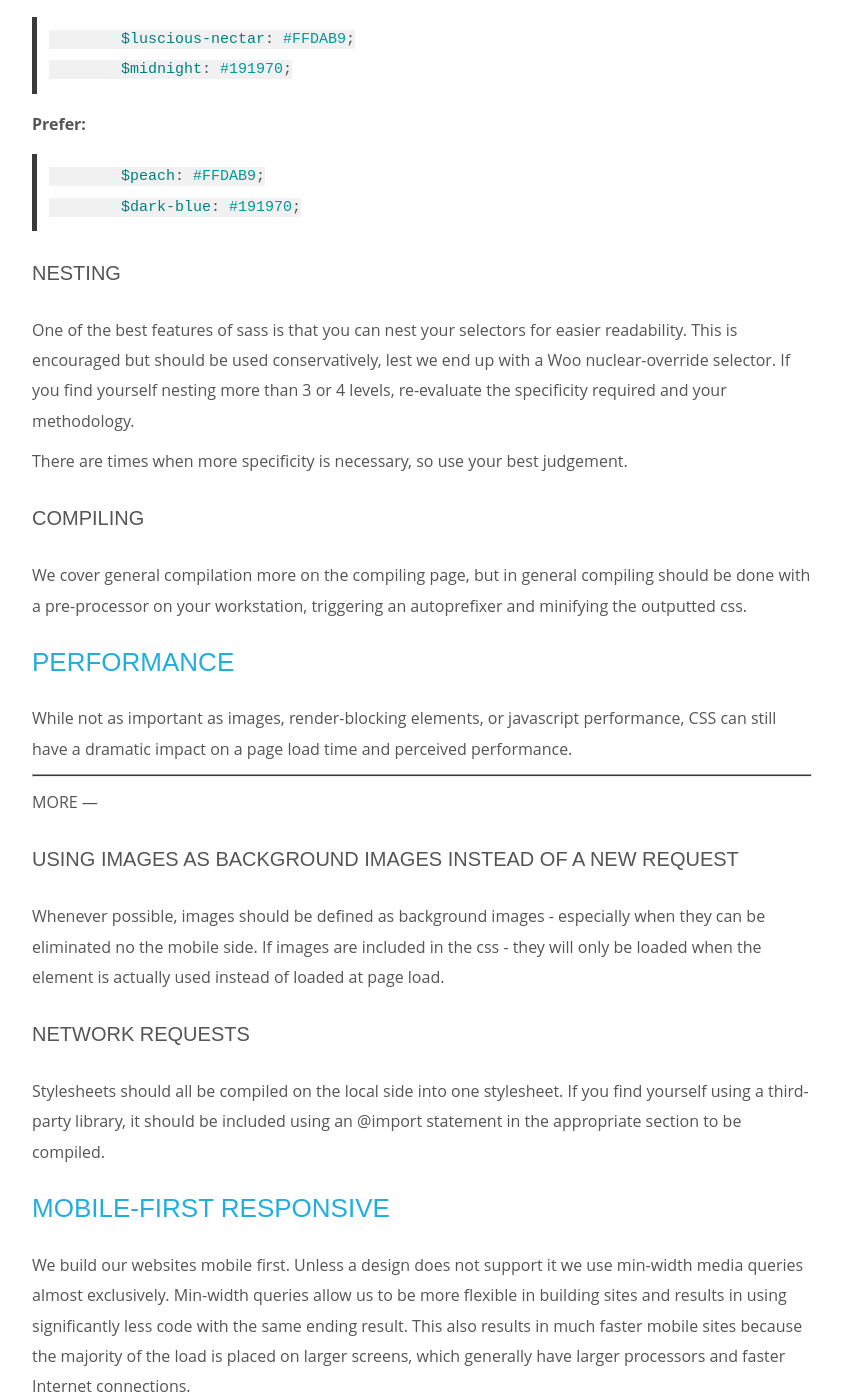
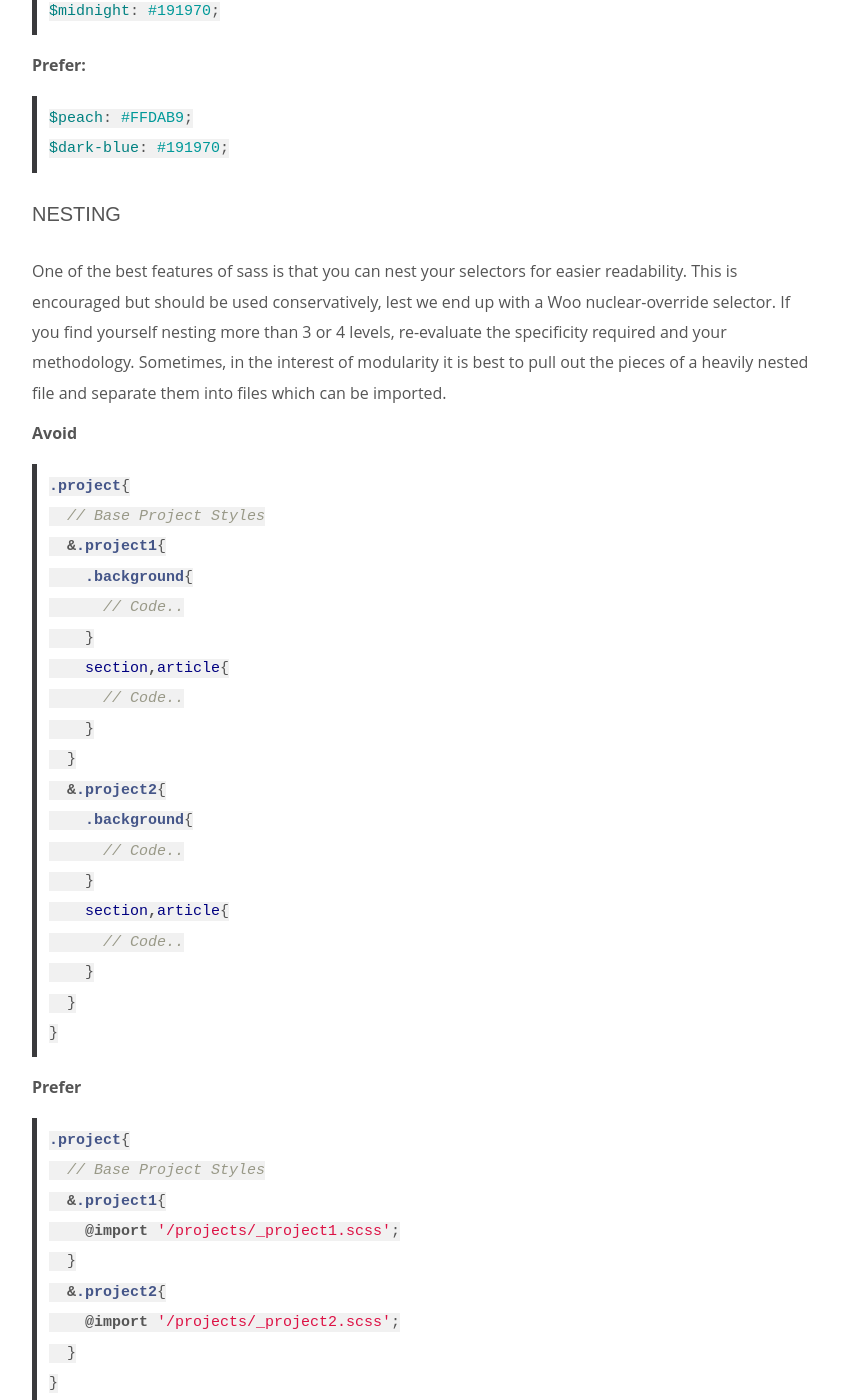
Before and after one commit to oldtownmedia/otm-development-standards, a Jekyll site: the page built from CSS.md, in a window 1280 px wide and 1400 px high, scrolled down 6144 px. Shown: the whole window, without its empty margins (218-1061 px from the left). Built offline with Jekyll 4.4.1, drawn with Linux system fonts in a browser that asks for light colours; Markdown is read by kramdown in place of the engine named in the settings; some of the changed text lies outside the part shown.

Commit message:
Added OOSCSS for nesting

````diff
--- a/CSS.md
+++ b/CSS.md
@@ -40,7 +40,7 @@ color: red; background-color: blue; }
 }
 
 .class-4{
-	width: 100%;
+width: 100%;
 }
 ```
 
@@ -140,10 +140,10 @@ section {
 }
 
     .contactinfo{
-	}
+}
 
-		.phone{
-		}
+.phone{
+}
 ```
 
 #### Selector naming & specificity
@@ -224,21 +220,56 @@ Variables should all be defined in the main.scss file and should be named in a w
 **Avoid**
 
 ```scss
-	$luscious-nectar: #FFDAB9;
-	$midnight: #191970;
+$luscious-nectar: #FFDAB9;
+$midnight: #191970;
 ```
 
 **Prefer:**
 
 ```scss
-	$peach: #FFDAB9;
-	$dark-blue: #191970;
+$peach: #FFDAB9;
+$dark-blue: #191970;
 ```
 
 #### Nesting
 
-One of the best features of sass is that you can nest your selectors for easier readability. This is encouraged but should be used conservatively, lest we end up with a Woo nuclear-override selector. If you find yourself nesting more than 3 or 4 levels, re-evaluate the specificity required and your methodology.
+One of the best features of sass is that you can nest your selectors for easier readability. This is encouraged but should be used conservatively, lest we end up with a Woo nuclear-override selector. If you find yourself nesting more than 3 or 4 levels, re-evaluate the specificity required and your methodology. Sometimes, in the interest of modularity it is best to pull out the pieces of a heavily nested file and separate them into files which can be imported.
 
+**Avoid**
+
+```scss
+.project{
+  // Base Project Styles
+  &.project1{
+    .background{
+      // Code..
+    }
+    section,article{
+      // Code..
+    }
+  }
+  &.project2{
+    .background{
+      // Code..
+    }
+    section,article{
+      // Code..
+    }
+  }
+}
+```
+**Prefer**
+```scss
+.project{
+  // Base Project Styles
+  &.project1{
+    @import '/projects/_project1.scss';
+  }
+  &.project2{
+    @import '/projects/_project2.scss';
+  }
+}
+```
 There are times when more specificity is necessary, so use your best judgement.
 
 #### Compiling
@@ -290,6 +321,6 @@ We use an ie8-specific stylesheet trigger with an html IF comment targeting thos
 
 ```css
 <!--[if lt IE 9]>
-	<link rel="stylesheet" type="text/css" href="<?php echo get_template_directory_uri(); ?>/styles/ie8.css" />
+<link rel="stylesheet" type="text/css" href="<?php echo get_template_directory_uri(); ?>/styles/ie8.css" />
 <![endif]-->
 ```
````
Also changed, not shown: other parts of CSS.md (+0 -4 lines).
